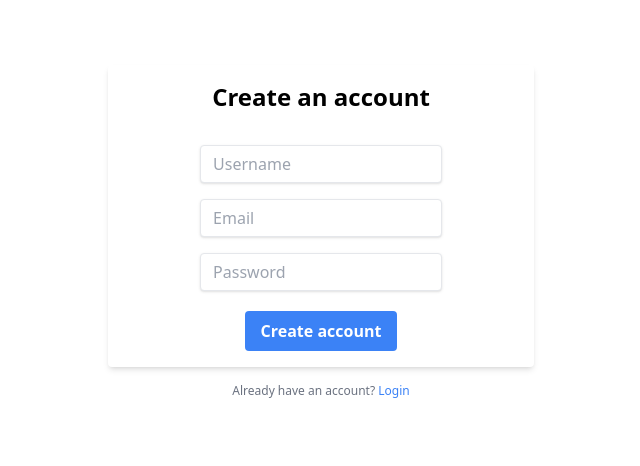
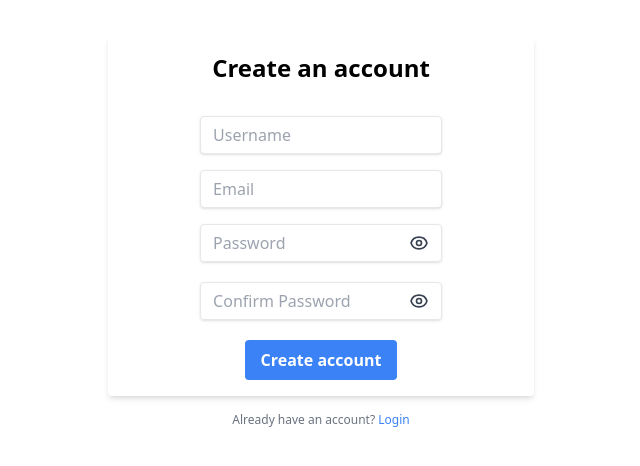
Before and after one commit to Noe-Delcroix/cloud-projet, a React (Create React App) app: page /signup in a window 1280 px wide. Shown: the part 168-634 px from the top of the page, without its empty margins (319-959 px from the left). Built offline with nearby package versions, Linux system fonts and the light colour scheme; no server answers; the HTML template or start-up script is replaced by a standard one; what amazon-cognito-identity-js would draw is missing.

Commit message:
cleanup global

```diff
--- a/package.json
+++ b/package.json
@@ -3,6 +3,7 @@
   "version": "0.1.0",
   "private": true,
   "dependencies": {
+    "@heroicons/react": "^1.0.6",
     "@testing-library/jest-dom": "^5.17.0",
     "@testing-library/react": "^13.4.0",
     "@testing-library/user-event": "^13.5.0",
--- /dev/null
+++ b/src/components/Passwordinput.jsx
@@ -0,0 +1,35 @@
+import React, { useState } from 'react';
+import { EyeIcon, EyeOffIcon } from '@heroicons/react/outline';
+
+const PasswordInput = ({ value,placeholder, onChange }) => {
+    const [showPassword, setShowPassword] = useState(false);
+
+    const togglePasswordVisibility = (event) => {
+        event.preventDefault()
+        setShowPassword(!showPassword);
+    };
+
+    return (
+        <div className="flex flex-row shadow border rounded w-full py-2 px-3 text-gray-700 mb-3 ">
+            <input
+                className="w-full appearance-none leading-tight focus:outline-none focus:shadow-outline"
+                type={showPassword ? 'text' : 'password'}
+                value={value}
+                onChange={onChange}
+                placeholder={placeholder}
+            />
+            <button
+                className=""
+                onClick={togglePasswordVisibility}
+            >
+                {showPassword ? (
+                    <EyeOffIcon className="h-5 w-5 text-gray-700" onClick={togglePasswordVisibility} />
+                ) : (
+                    <EyeIcon className="h-5 w-5 text-gray-700" onClick={togglePasswordVisibility} />
+                )}
+            </button>
+        </div>
+    );
+};
+
+export default PasswordInput;
--- a/src/pages/Application.jsx
+++ b/src/pages/Application.jsx
@@ -7,8 +7,6 @@ import {OwnMessage} from "../components/OwnMessage";
 import {BeatLoader} from "react-spinners";
 
 export const Application = () => {
-    console.log("Application")
-
     const navigate = useNavigate();
 
     const [session, setSession] = useState(JSON.parse(sessionStorage.getItem('userData')) || '');
@@ -24,7 +22,6 @@ export const Application = () => {
 
 
     useEffect(() => {
-        console.log("useEffect")
         if (!session) {
             navigate('/login');
         }else {
@@ -42,7 +39,7 @@ export const Application = () => {
             if (lastKey) {
                 params.lastKey = lastKey;
             }
-            console.log("sending : ",params)
+            //console.log("sending : ",params)
 
             const response = await axios.get('https://396fjl6556.execute-api.eu-west-1.amazonaws.com/dev/messages?lastkey='+lastKey+'&limit=10', {
                 headers: {
@@ -50,7 +47,7 @@ export const Application = () => {
                 }
             });
             const data= JSON.parse(response.data?.body);
-            console.log("received : ",data);
+            //console.log("received : ",data);
             setMessages(prevMessages => [...prevMessages, ...data.data]);
             setLastKey(data.lastKey);
             setHasMoreMessages(data.lastKey !== null);
@@ -79,7 +76,6 @@ export const Application = () => {
         };
 
         try {
-            // Send a POST request to the specified URL with the required body format
             const response = await axios.post('https://396fjl6556.execute-api.eu-west-1.amazonaws.com/dev/messages', {
                 body: JSON.stringify(messageBody)
             },{
@@ -88,7 +84,6 @@ export const Application = () => {
                 }
             });
 
-            // Prepend new message to the message list
             setMessages(prevMessages => [
                 {
                     user_id: session.idToken.payload.sub,
@@ -115,7 +110,6 @@ export const Application = () => {
     };
 
     const logout = () => {
-        console.log("logout")
         toast.success("Successfully logged out!")
 
         sessionStorage.removeItem('userData');
@@ -161,7 +155,7 @@ export const Application = () => {
 
                 {isLoadingMessages &&
                     <div className="flex justify-center items-center">
-                        <BeatLoader color="#4A90E2" size={15} /> {/* Using BeatLoader */}
+                        <BeatLoader color="#4A90E2" size={15} />
                     </div>}
 
                 {hasMoreMessages &&
--- a/src/pages/Login.jsx
+++ b/src/pages/Login.jsx
@@ -4,12 +4,13 @@ import { CognitoUser, AuthenticationDetails } from 'amazon-cognito-identity-js';
 import UserPool from '../config/cognitoConfig';
 import {Link} from "react-router-dom";
 import toast from "react-hot-toast";
+import PasswordInput from "../components/Passwordinput";
 
 const Login = () => {
     const location = useLocation();
     const [email, setEmail] = useState(location.state?.email || '');
     const [password, setPassword] = useState('');
-    const navigate = useNavigate(); // Ajout de useNavigate
+    const navigate = useNavigate();
 
     const onSubmit = event => {
         event.preventDefault();
@@ -26,7 +27,7 @@ const Login = () => {
 
         user.authenticateUser(authDetails, {
             onSuccess: data => {
-                console.log('onSuccess:', data);
+                //console.log('onSuccess:', data);
                 toast.success('Successfully logged in!')
 
                 sessionStorage.setItem('userData', JSON.stringify(data));
@@ -34,8 +35,6 @@ const Login = () => {
                 navigate('/app');
             },
             onFailure: err => {
-                console.error('onFailure:', err);
-
                 if (err.code === 'UserNotConfirmedException') {
                     navigate('/verify', { state: { email } });
                     toast.error('Your account is not verified. Please verify your account.');
@@ -45,7 +44,7 @@ const Login = () => {
                 toast.error(err.message || JSON.stringify(err));
             },
             newPasswordRequired: data => {
-                console.log('newPasswordRequired:', data);
+
             }
         });
     };
@@ -65,12 +64,10 @@ const Login = () => {
                         />
                     </div>
                     <div className="mb-2 w-2/3">
-                        <input
-                            className="shadow appearance-none border rounded w-full py-2 px-3 text-gray-700 mb-3 leading-tight focus:outline-none focus:shadow-outline"
+                        <PasswordInput
                             value={password}
-                            type="password"
+                            placeholder="Password"
                             onChange={event => setPassword(event.target.value)}
-                            placeholder="Password"
                         />
                     </div>
                     <div className="flex items-center justify-between">
--- a/src/pages/Signup.jsx
+++ b/src/pages/Signup.jsx
@@ -3,18 +3,25 @@ import UserPool from '../config/cognitoConfig';
 import {CognitoUserAttribute} from "amazon-cognito-identity-js";
 import {Link, useNavigate } from "react-router-dom";
 import toast from "react-hot-toast";
+import PasswordInput from "../components/Passwordinput";
 
 const Signup = () => {
     const [email, setEmail] = useState('');
     const [password, setPassword] = useState('');
+    const [confirmPassword, setConfirmPassword] = useState('');
     const [nickname, setNickname] = useState('');
     const navigate = useNavigate();
 
     const onSubmit = event => {
         event.preventDefault();
 
-        if (!email || !password || !nickname) {
+        if (!email || !password || !nickname || !confirmPassword) {
             toast.error('Please fill out all fields');
+            return;
+        }
+
+        if (password !== confirmPassword) {
+            toast.error('Passwords do not match');
             return;
         }
 
@@ -29,10 +36,8 @@ const Signup = () => {
             new Promise((resolve, reject) => {
                 UserPool.signUp(email, password, attributeList, null, (err, data) => {
                     if (err) {
-                        console.error(err);
                         reject(err);
                     } else {
-                        console.log(data);
                         resolve(data);
                     }
                 });
@@ -71,12 +76,17 @@ const Signup = () => {
                         />
                     </div>
                     <div className="mb-2 w-2/3">
-                        <input
-                            className="shadow appearance-none border rounded w-full py-2 px-3 text-gray-700 mb-3 leading-tight focus:outline-none focus:shadow-outline"
+                        <PasswordInput
                             value={password}
-                            type="password"
+                            placeholder="Password"
                             onChange={(event) => setPassword(event.target.value)}
-                            placeholder="Password"
+                        />
+                    </div>
+                    <div className="mb-2 w-2/3">
+                        <PasswordInput
+                            value={confirmPassword}
+                            placeholder="Confirm Password"
+                            onChange={(event) => setConfirmPassword(event.target.value)}
                         />
                     </div>
                     <div className="flex items-center justify-between">
--- a/src/pages/VerifyAccount.jsx
+++ b/src/pages/VerifyAccount.jsx
@@ -33,10 +33,8 @@ const VerifyAccount = () => {
             new Promise((resolve, reject) => {
                 user.confirmRegistration(code, true, (err, result) => {
                     if (err) {
-                        console.error(err);
                         reject(err);
                     } else {
-                        console.log(result);
                         resolve(result);
                     }
                 });
@@ -63,10 +61,8 @@ const VerifyAccount = () => {
             new Promise((resolve, reject) => {
                 user.resendConfirmationCode((err, result) => {
                     if (err) {
-                        console.error(err);
                         reject(err);
                     } else {
-                        console.log(result);
                         resolve(result);
                     }
                 });
```
Also changed, not shown: 2 other files (tests, documents, lock files or other folders).
